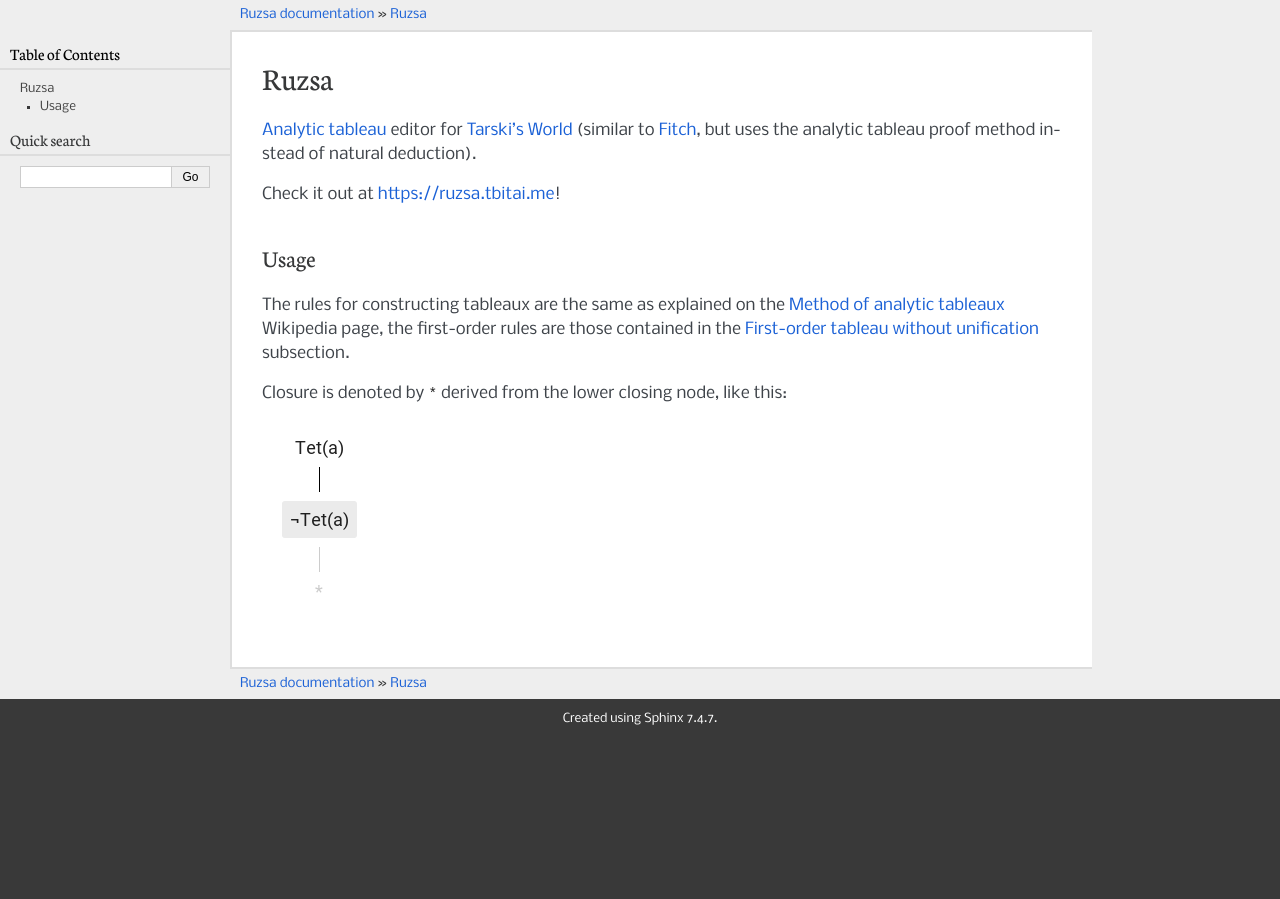
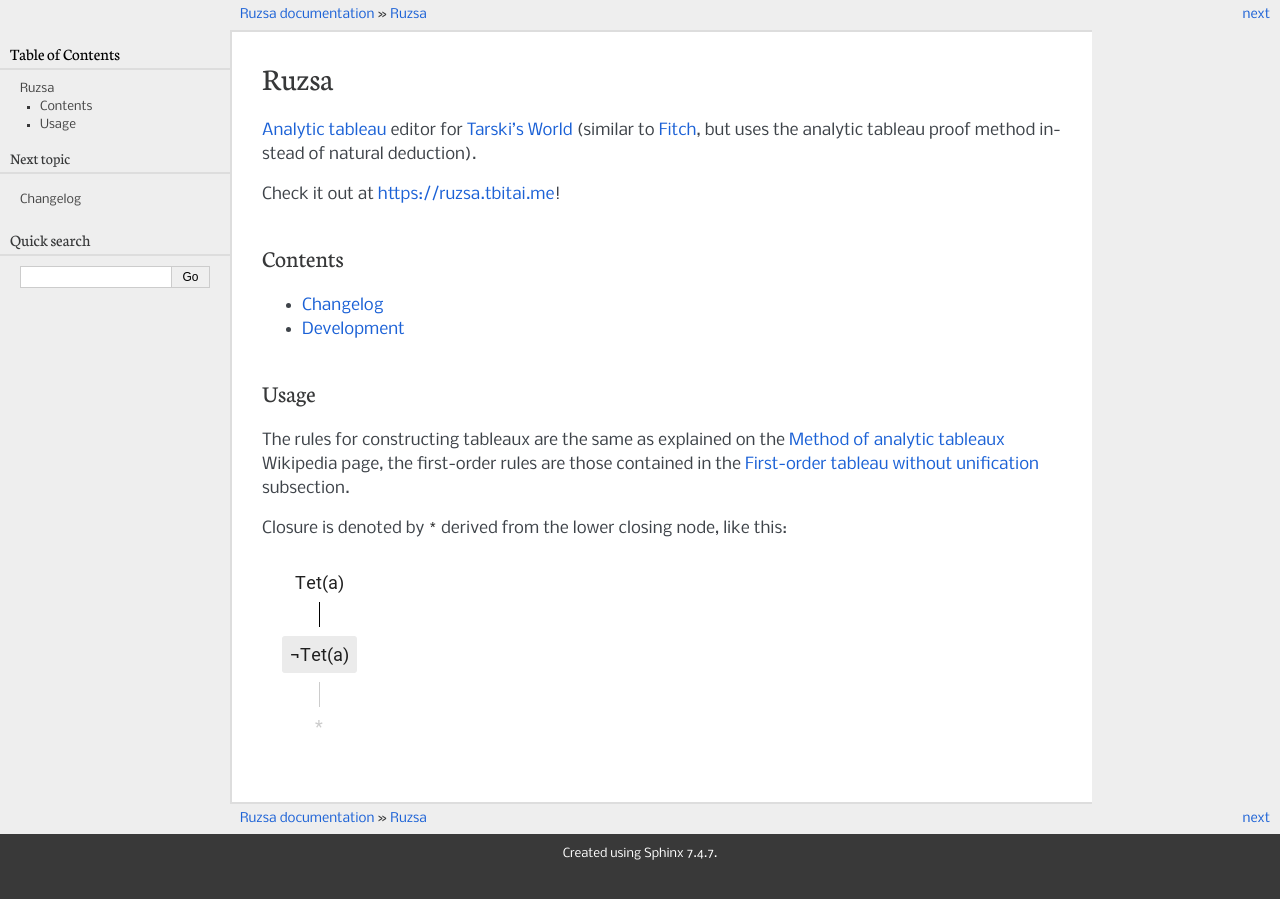
Before and after one commit to tbitai/ruzsa, a Sphinx documentation site: the page built from docs/README.md, in a window 1280 px wide. Built offline with Sphinx 7.4.7, drawn with Linux system fonts in a browser that asks for light colours.

Commit message:
Docs ToC

```diff
--- a/docs/README.md
+++ b/docs/README.md
@@ -3,6 +3,11 @@
 [Analytic tableau](https://en.wikipedia.org/wiki/Method_of_analytic_tableaux) editor for [Tarski's World](https://ggweb.gradegrinder.net/support/manual/tarski) \(similar to [Fitch](https://ggweb.gradegrinder.net/support/manual/fitch), but uses the analytic tableau proof method instead of natural deduction\).
 
 Check it out at [https://ruzsa.tbitai.me](https://ruzsa.tbitai.me)!
+
+## Contents
+
+* [Changelog](CHANGELOG.md)
+* [Development](DEVELOPMENT.md)
 
 ## Usage
 
--- a/docs/conf.py
+++ b/docs/conf.py
@@ -5,6 +5,9 @@
 # This file does only contain a selection of the most common options. For a
 # full list see the documentation:
 # http://www.sphinx-doc.org/en/master/config
+
+import recommonmark
+from recommonmark.transform import AutoStructify
 
 # -- Path setup --------------------------------------------------------------
 
@@ -175,3 +178,10 @@
 
 # A list of files that should not be packed into the epub file.
 epub_exclude_files = ['search.html']
+
+
+def setup(app):
+    app.add_config_value('recommonmark_config', {
+            'auto_toc_tree_section': 'Contents',
+            }, True)
+    app.add_transform(AutoStructify)
```
